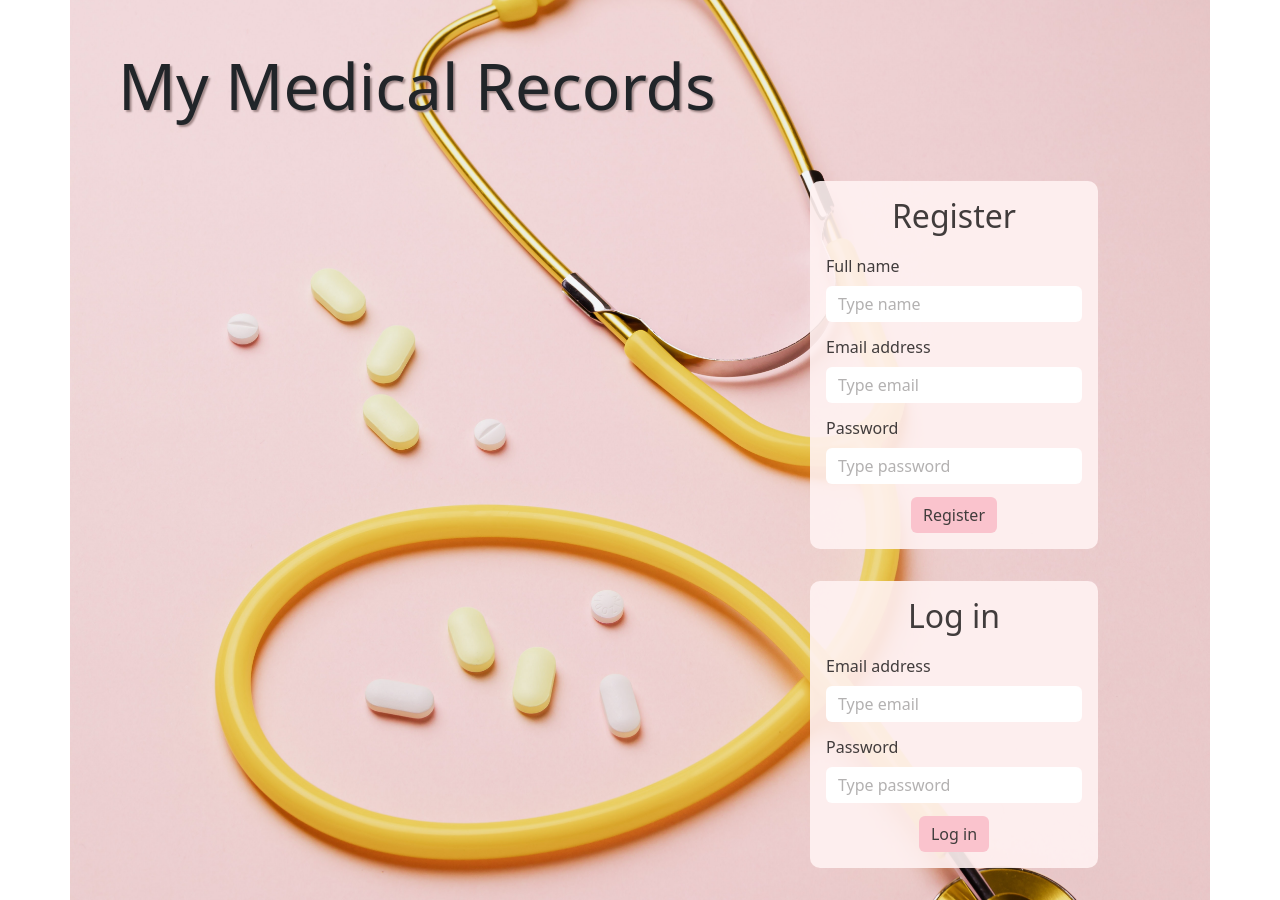
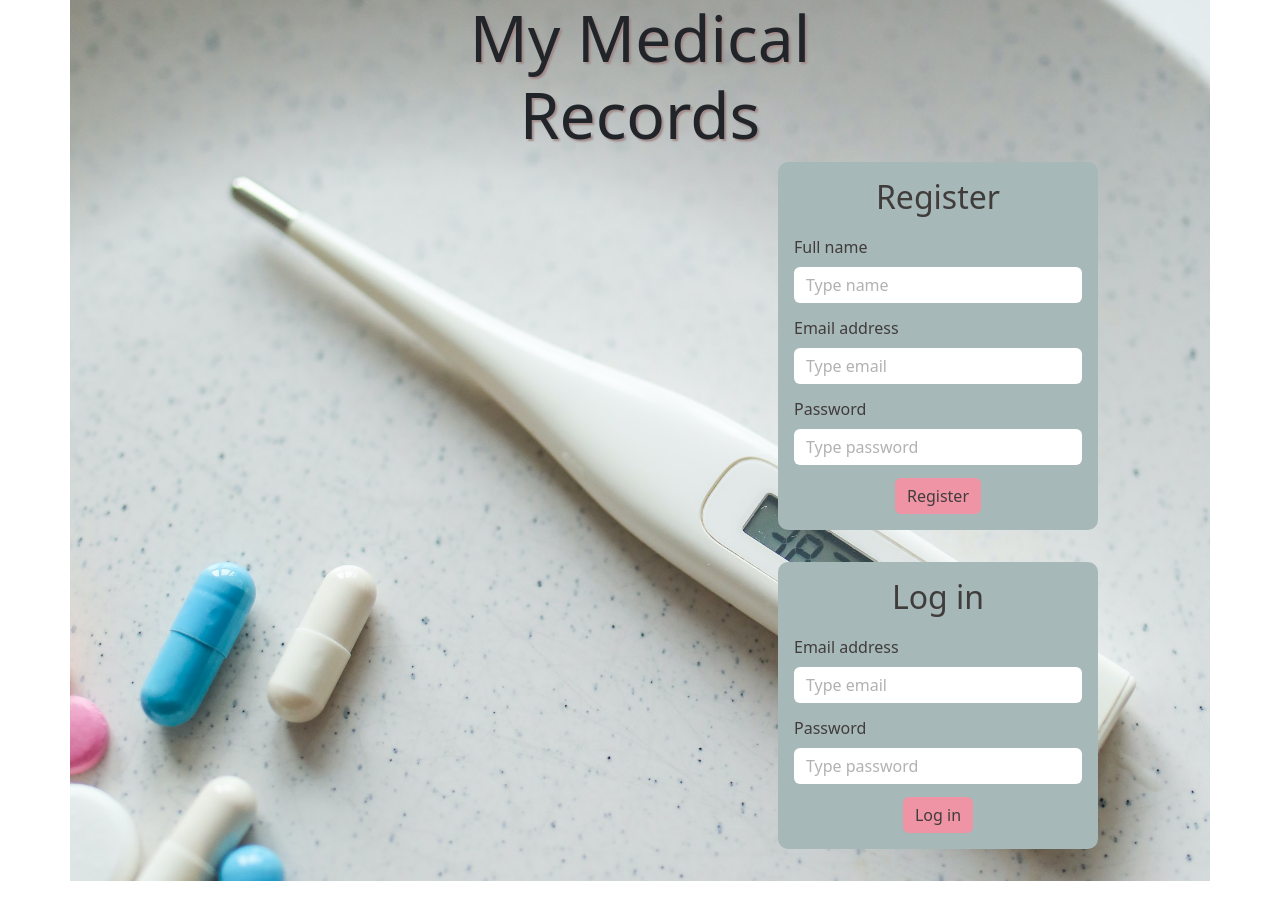
Before and after one commit to Rodrigo-Patron/Medical-Record-Project, a React (Create React App) app: page / in a window 1280 px wide. Built offline with nearby package versions, Linux system fonts and the light colour scheme.

Commit message:
*hide and show button updated *background pic changed

```diff
--- a/src/Components/Data/Data.jsx
+++ b/src/Components/Data/Data.jsx
@@ -1,4 +1,4 @@
-import ListGroup from "react-bootstrap/ListGroup";
+
 import { NavLink } from "react-router-dom";
 import Button from "react-bootstrap/Button";
 import "./Data.scss";
@@ -37,14 +37,14 @@ const Data = () => {
             </Col>
 
             <Col xl="4" className="cols three">
-              <Button
+              <Button className="button"
                 onClick={() => deleteHandler(item)}
                 variant="outline-danger"
               >
                 Delete
-              </Button>{" "}
+              </Button>{' '}
               <NavLink to={item.type}>
-                <Button variant="outline-success">Edit</Button>{" "}
+                <Button className="button" variant="outline-success">Edit</Button>
               </NavLink>
             </Col>
           </Row>
--- a/src/Components/Data/Data.scss
+++ b/src/Components/Data/Data.scss
@@ -8,11 +8,8 @@
     .date {
       margin: auto;
       font-size: 30px;
-
       color: black;
       font-weight: bolder;
-      // background-color: cornsilk;
-      // margin-top: 0.1rem;
     }
 
     .cols {
@@ -21,6 +18,13 @@
       justify-content: center;
       align-items: center;
       border-radius: 0.32rem;
+    }
+
+    .three {
+      .button {
+        width: 100px;
+        margin-right: 0.2rem;
+      }
     }
 
     .one,
--- a/src/Components/Home/Home.jsx
+++ b/src/Components/Home/Home.jsx
@@ -12,7 +12,7 @@ const Home = () => {
   return (
     <Container className="Home">
       <Row>
-        <h1>My Medical Records</h1>
+        <h1>My Medical <br/> Records</h1>
       </Row>
       <Row className="rowContainer">
         <Register />
--- a/src/Components/Home/Home.scss
+++ b/src/Components/Home/Home.scss
@@ -1,7 +1,8 @@
 .Home {
   min-height: 100vh;
   width: 100vw;
-  background: url(../../img/pink-pic.jpg);
+  // background: url(../../img/pink-pic.jpg);
+  background-image: url(../../img/pic2.jpg);
   background-repeat: no-repeat;
   background-position: center;
   background-size: cover;
@@ -9,7 +10,8 @@
   h1 {
     font-size: 4rem;
     text-shadow: 2px 2px 2px rgb(161, 137, 137);
-    padding: 3rem;
+    // padding: 3rem;
+    text-align: center;
     // margin-top: 2rem;
   }
 
@@ -19,14 +21,16 @@
     align-items: flex-end;
     // margin-top: 2rem;
     form {
-      width: 18rem;
+      // width: 18rem;
+      width: 20rem;
       color: rgb(65, 60, 60);
       border: none;
       border-radius: 10px;
       margin-bottom: 2rem;
       margin-right: 7rem;
       padding: 1rem;
-      background-color: rgba(255, 242, 242, 0.9);
+      // background-color: rgba(255, 242, 242, 0.9);
+      background-color: rgb(166, 184, 183);
       h2 {
         font-size: 2rem;
         color: rgb(65, 60, 60);
@@ -42,13 +46,14 @@
           color: rgb(65, 60, 60, 0.4);
         }
         &:focus {
-          box-shadow: 0 0 1px 3px rgb(252, 207, 215);
+          box-shadow: 0 0 1px 3px rgb(238, 148, 165);
         }
       }
       .Btn {
         text-align: center;
         button {
-          background-color: rgb(250, 195, 205);
+          // background-color: rgb(250, 195, 205);
+          background-color: rgb(238, 148, 165);
           color: rgb(65, 60, 60);
           border: none;
           &:active {
--- a/src/Components/Logout/Logout.scss
+++ b/src/Components/Logout/Logout.scss
@@ -1,7 +1,9 @@
 .Logout {
   display: flex;
-  justify-content: end;
-  align-items: end;
+  align-items: flex-end;
+  flex-direction: column;
+  // justify-content: end;
+  // align-items: end;
 
   .logOut {
     background-color: rgb(250, 195, 205);
--- a/src/Components/Main/Main.jsx
+++ b/src/Components/Main/Main.jsx
@@ -4,13 +4,14 @@ import { useContext, useRef } from "react";
 import { MedicalContext } from "../../MedicalContext";
 import { Form, FormControl, Container, Row, Button } from "react-bootstrap";
 import ListGroup from "react-bootstrap/ListGroup";
-import { FaHeartbeat } from "react-icons/fa";
-import { FaWeight } from "react-icons/fa";
-import { BsDropletFill } from "react-icons/bs";
-import { SiGoldenline } from "react-icons/si";
 import Logout from "../Logout/Logout";
+import { useState } from "react";
 
 const Main = () => {
+
+   //! Hide and show text
+   const[show, setShow]=useState(true)
+
   const inputValueBp = useRef();
   const inputValueHeartRate = useRef();
   const inputValueSugar = useRef();
@@ -63,6 +64,16 @@ const Main = () => {
     alert("Your records are saved")
   };
 
+  //^ Hide function
+  const hideHandler=()=>{
+    setShow(false)
+  }
+
+  //^ Show function
+  const showHandler=()=>{
+    setShow(true)
+  }
+
   return (
     <div className="Main">
       <Container>
@@ -72,7 +83,7 @@ const Main = () => {
           <Form onSubmit={submitHandler}>
             <label>Select a date</label>
             <br />
-            <FormControl ref={inputValueDate} type="date" required />
+            <FormControl ref={inputValueDate} type="date" className="date-select" required />
             <ListGroup className="input-container">
               <ListGroup.Item variant="danger">
                 <label>Weight</label>
@@ -131,13 +142,14 @@ const Main = () => {
             <Button type="submit" variant="outline-success">
               Save
             </Button>{" "}
-            {/* <Button variant="outline-danger">Delete</Button> */}
+            <Button onClick={showHandler} variant="outline-info">Show</Button>{" "}
+            <Button onClick={hideHandler} variant="outline-danger">Hide</Button>
           </Form>
         </Row>
 
         <Row className="data-wrapper">
-          {/* {units.length<1 && <h4>No records yet</h4>} */}
-          <Data />
+          {units.length<1 && <h4>No records yet</h4>}
+         {show && <Data />}
         </Row>
       </Container>
     </div>
--- a/src/Components/Main/Main.scss
+++ b/src/Components/Main/Main.scss
@@ -6,7 +6,7 @@
       text-align: center;
     }
 
-    .date {
+    .date-select {
       margin-bottom: 0.3rem;
       input {
         width: 200px;
```
Also changed, not shown: src/img/pic2.jpg (added).
